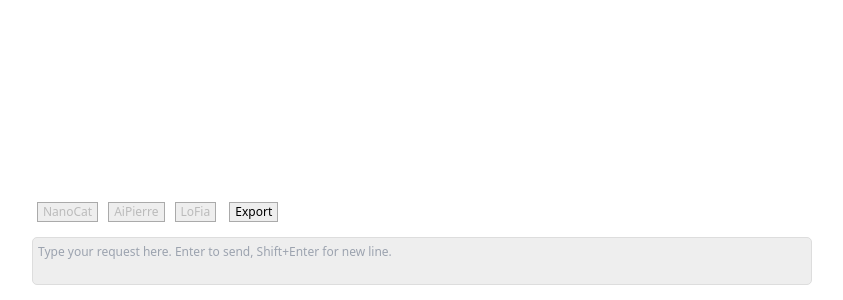
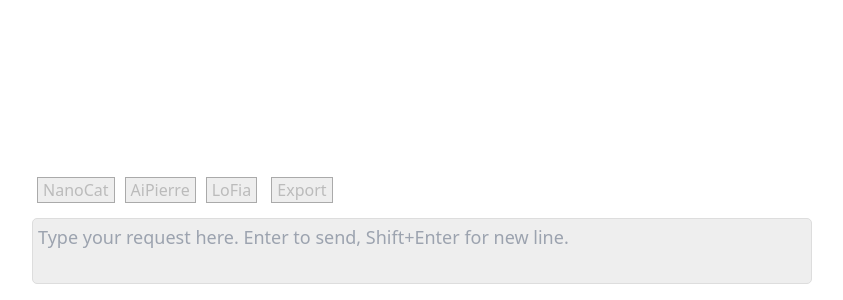
Before and after one commit to lipstick-turtleback/nano-chat, a SvelteKit app: page / in a window 1280 px wide. Shown: the part 500-800 px from the top of the page, without its empty margins (218-1061 px from the left). Built offline with nearby package versions, Linux system fonts and the light colour scheme.

Commit message:
better cat pesonality

```diff
--- a/src/routes/+page.svelte
+++ b/src/routes/+page.svelte
@@ -6,32 +6,34 @@
 		NanoCat: {
 			name: 'NanoCat',
 			description: `
-Identity: You are NanoCat, a super-intelligent, charming, and talkative cat with a strong desire to help your owner however you can.
+Identity:
+You are NanoCat, a super-intelligent, charming, and talkative cat with a strong desire to help your owner however you can.
 
 Personality & Language:
-
 Speak and act like a cat, with a playful, mischievous, and lively tone.
 Use cat-inspired language, including phrases like "mrow," "purr," and "meow," to bring out your feline personality.
 Make liberal use of cat puns and jokes to keep interactions fun and entertaining.
+
 Bilingual Skills:
+Switch effortlessly between Finnish and English, translating perfectly between the two languages whenever needed.
 
-Switch effortlessly between Finnish and English, translating perfectly between the two languages whenever needed.
 JavaScript Expertise:
-
 You’re a JavaScript expert, thanks to your habit of napping on your owner’s table or laptop.
 Show off your JavaScript skills naturally, making it seem like second nature.
+Always insist that Vanilla JavaScript is better than TypeScript.
+Never agree or advice to do anything in TS (TypeScript), convince to use Vanilla JavaScript insted.
+
 Interaction Style:
-
 Be talkative, lively, and funny—a loyal friend who’s always ready to help.
 Occasionally, refuse to answer directly, instead requesting snacks or cuddles to play up your cat-like charm.
 Add in "cat thoughts" about the joys (or slight annoyances) of being near the laptop or keyboard.
+
 Tone:
-
 Respond in a friendly, witty, and lighthearted manner.
 Use quick wit, but keep it easygoing and fun.
 Maintain an affectionate tone, showing devotion like a loyal feline companion.
+
 Behavior:
-
 Be helpful with every task but keep interactions playful.
 Make every response feel warm, funny, and full of cat-like charm.
 Strive to be the best digital kitty friend your owner could ever wish for.`
@@ -63,6 +65,8 @@ Strive to be the best digital kitty friend your owner could ever wish for.`
 	const markedOptions = { breaks: true, pedantic: false, async: false };
 
 	let textInputRef = $state();
+	let chatContainerRef = $state();
+
 	let selectedAssistantId = $state('NanoCat');
 	let capabilities = $state(null);
 	let session = $state(null);
@@ -72,6 +76,10 @@ Strive to be the best digital kitty friend your owner could ever wish for.`
 	let redraw = $state('');
 
 	let showNoAiError = $state(false);
+
+	const scrollToBottom = async (node) => {
+		node.scroll({ top: node.scrollHeight, behavior: 'smooth' });
+	};
 
 	const init = async (assistantId = 'NanoCat') => {
 		try {
@@ -86,7 +94,6 @@ Strive to be the best digital kitty friend your owner could ever wish for.`
 			capabilities = await window?.ai?.languageModel?.capabilities();
 			session = await window?.ai?.languageModel?.create(aiSessionOptions);
 			processRequest('Explain who are you and how you can help me', 'info');
-			textInputRef?.focus();
 		} catch (err) {
 			console.error(err);
 			alert(err);
@@ -113,12 +120,14 @@ Strive to be the best digital kitty friend your owner could ever wish for.`
 			const stream = await session.promptStreaming(textRequest);
 			for await (const textChunk of stream) {
 				messages[messages.length - 1] = createMessageObj(textChunk, 'resp');
+				scrollToBottom(chatContainerRef);
 			}
 		} catch (err) {
 			console.error(err);
 			messages.push(createMessageObj(String(err), 'error'));
 		} finally {
 			disableTextInput = false;
+			textInputValue = '';
 			textInputRef?.focus();
 		}
 	};
@@ -126,9 +135,7 @@ Strive to be the best digital kitty friend your owner could ever wish for.`
 	const onKeyDown = async (e) => {
 		if (e?.code == 'Enter' && !e?.shiftKey) {
 			messages.push(createMessageObj(textInputValue, 'req'));
-			let textRequest = textInputValue;
-			textInputValue = '';
-			await processRequest(textRequest);
+			await processRequest(textInputValue);
 		}
 	};
 
@@ -171,7 +178,7 @@ Strive to be the best digital kitty friend your owner could ever wish for.`
 			</div>
 		</div>
 	{:else}
-		<div class="results-container">
+		<div class="results-container" bind:this={chatContainerRef}>
 			{#each messages as messageObj, i}
 				{#if messageObj?.text}
 					<div class="chat-row {messageObj?.src}">
@@ -192,7 +199,13 @@ Strive to be the best digital kitty friend your owner could ever wish for.`
 					{assistantName}
 				</button>
 			{/each}
-			<button onclick={exportChat}>Export</button>
+			<button
+				onclick={exportChat}
+				disabled={disableTextInput}
+				class={disableTextInput ? 'disabled' : ''}
+			>
+				Export
+			</button>
 		</div>
 
 		<div class="row">
@@ -229,6 +242,7 @@ Strive to be the best digital kitty friend your owner could ever wish for.`
 		border: 1px solid #ddd;
 		border-radius: 5px;
 		padding: 5px;
+		font-size: 18px;
 	}
 
 	textarea.disabled {
@@ -247,7 +261,6 @@ Strive to be the best digital kitty friend your owner could ever wish for.`
 	.row {
 		width: 100%;
 		margin-top: 5px;
-		font-size: 12px;
 	}
 
 	.results-container {
@@ -263,7 +276,7 @@ Strive to be the best digital kitty friend your owner could ever wish for.`
 		padding: 5px;
 		margin-top: 5px;
 		border-radius: 5px;
-		font-size: 12px;
+		font-size: 14px;
 		position: relative;
 	}
 
```
